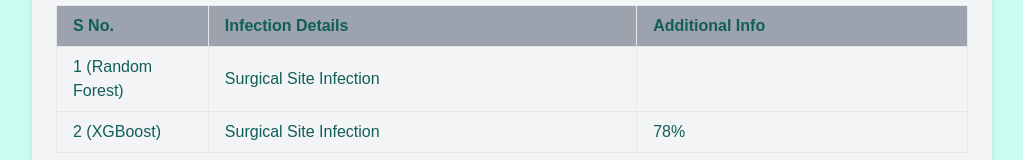
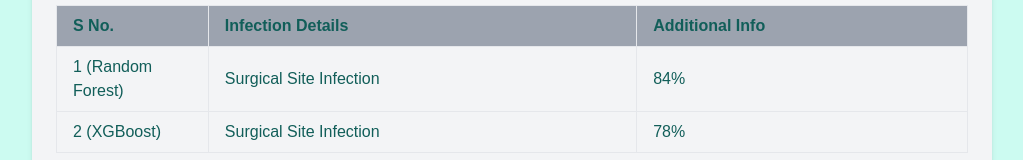
Before and after one commit to vimarshmishra37/smart_ssi_detector, a Next.js app: page /LabReport in a window 1280 px wide. Shown: the part 497-657 px from the top of the page, without its empty margins (128-1151 px from the left). Built offline with nearby package versions, Linux system fonts and the light colour scheme.

Commit message:
.....nothing much

```diff
--- a/app/LabReport/page.js
+++ b/app/LabReport/page.js
@@ -139,10 +139,6 @@ export default function LabReportForm() {
                                 <td className="font-bold">Incubation Period:</td>
                                 <td><span id="incubPeriod">{incubPeriod || 'N/A'}</span></td>
                             </tr>
-                            {/* <tr>
-                                <td className="font-bold">Remarks:</td>
-                                <td><span id="remarks">Escherichia coli grown in culture. Sample type: Pus swab from Abdomen.</span></td>
-                            </tr> */}
                         </tbody>
                     </table>
 
@@ -165,7 +161,7 @@ export default function LabReportForm() {
                                     <span>Surgical Site Infection</span>
                                 </td>
                                 <td className="text-left px-4 py-2 border">
-                <span id='type'></span>
+                                    <span id='type'>84%</span>
                                 </td>
                             </tr>
                             <tr>
```
Lines whose indentation alone changed are shown as unchanged.
